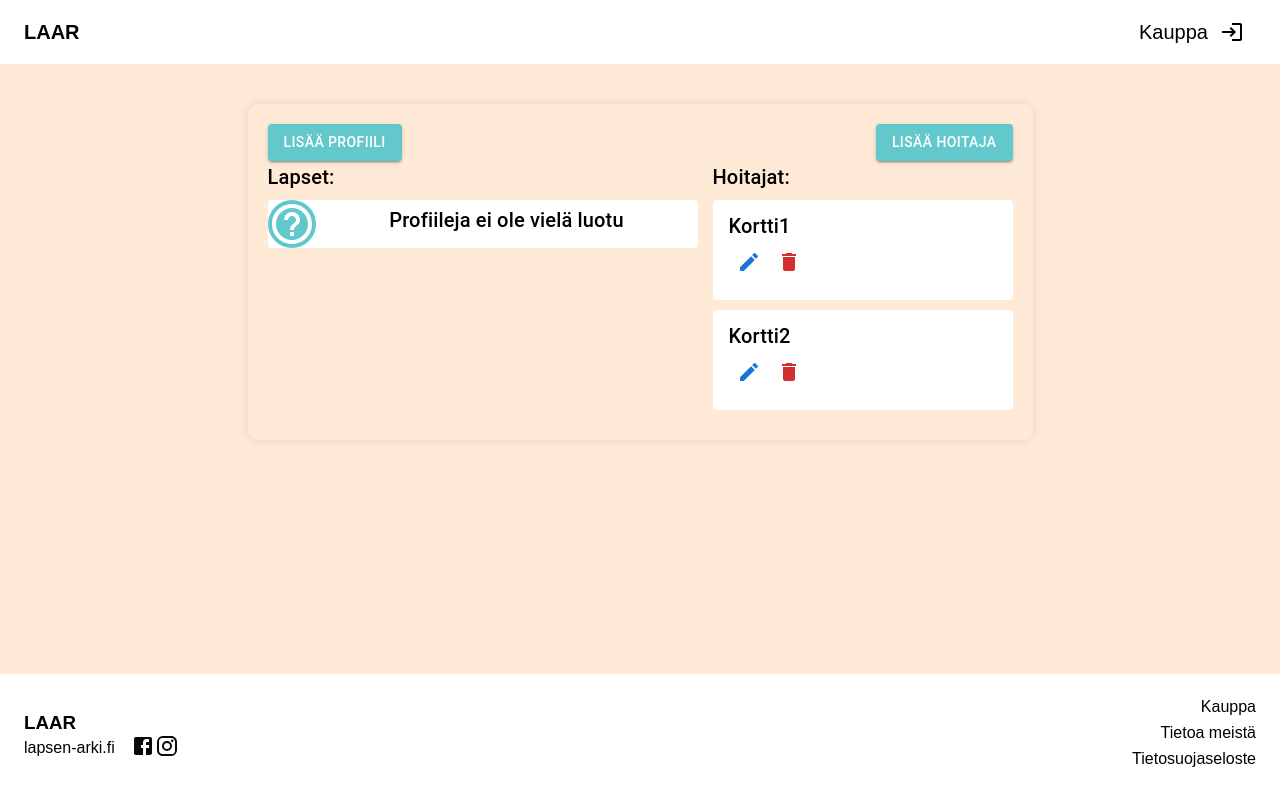
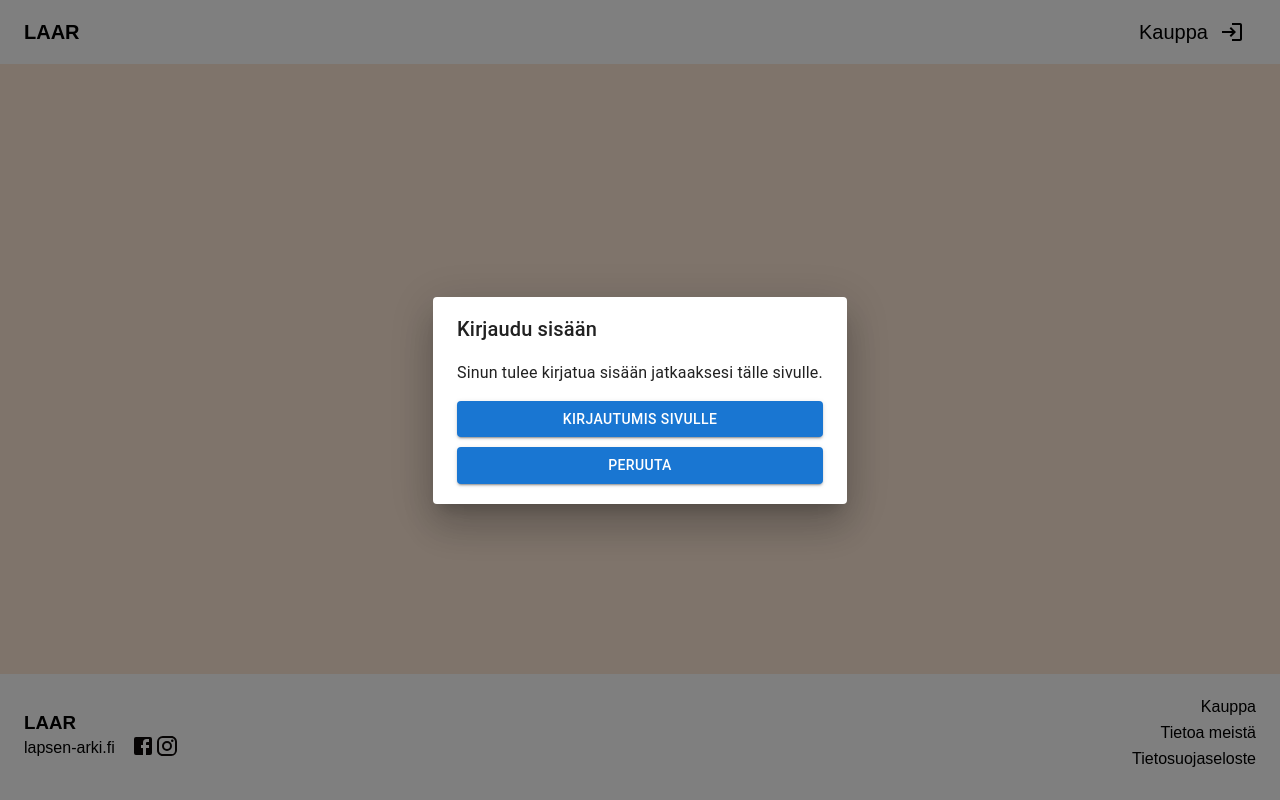
Before and after one commit to Lapsen-Arki/LAAR2, a React (Vite) app in the folder frontend/: page /profile in a window 1280 px wide. Built offline with nearby package versions, Linux system fonts and the light colour scheme.

Commit message:
Implemented new feature: KANBAN-125

```diff
--- a/frontend/package.json
+++ b/frontend/package.json
@@ -22,7 +22,6 @@
     "axios": "^1.6.5",
     "dayjs": "^1.11.10",
     "firebase": "^10.7.2",
-    "n": "^9.2.0",
     "react": "^18.2.0",
     "react-dom": "^18.2.0",
     "react-router-dom": "^6.21.2"
--- a/frontend/src/views/Profile.tsx
+++ b/frontend/src/views/Profile.tsx
@@ -1,23 +1,28 @@
+import React from "react";
 import { useContext, useState, useEffect } from 'react';
 import { useNavigate } from 'react-router-dom';
 import '../styles/Profile.css';
-import Button from '@mui/material/Button';
-import Box from '@mui/material/Box';
-import Card from '@mui/material/Card';
-import CardContent from '@mui/material/CardContent';
-import Typography from '@mui/material/Typography';
-import Avatar from '@mui/material/Avatar';
-import IconButton from '@mui/material/IconButton';
+import {
+  Button,
+  Box,
+  Card,
+  CardContent,
+  Typography,
+  Avatar,
+  IconButton,
+  Tooltip,
+  Dialog,
+  DialogTitle,
+  DialogContent,
+  DialogContentText,
+  DialogActions,
+} from '@mui/material';
+
 import EditIcon from '@mui/icons-material/Edit';
 import DeleteIcon from '@mui/icons-material/Delete';
-import Tooltip from '@mui/material/Tooltip';
-import Dialog from '@mui/material/Dialog';
-import DialogTitle from '@mui/material/DialogTitle';
-import DialogContent from '@mui/material/DialogContent';
-import DialogContentText from '@mui/material/DialogContentText';
-import DialogActions from '@mui/material/DialogActions';
 import HelpOutlineIcon from '@mui/icons-material/HelpOutline';
 
+import PleaseLoginModal from "../components/pleaseLoginModal";
 import { TokenContext } from "../contexts/tokenContext";
 import { getProfiles } from '../api/getProfiles';
 import deleteProfile from '../api/deleteProfile';
@@ -105,7 +110,8 @@ interface ChildProfile {
 }
 
 export default function Profile() {
-  const { idToken } = useContext(TokenContext); // Käytä vain idToken
+  const [openLoginModal, setOpenLoginModal] = React.useState(false);
+  const { idToken } = useContext(TokenContext);
   const navigate = useNavigate();
   const [profiles, setProfiles] = useState<ChildProfile[]>([]);
   const [confirmationDialogOpen, setConfirmationDialogOpen] = useState(false);
@@ -137,6 +143,12 @@ export default function Profile() {
       fetchProfiles();
     }
   }, [idToken]);
+
+  if (!idToken) {
+    return (
+      <PleaseLoginModal open={openLoginModal} setOpen={setOpenLoginModal} />
+    );
+  }
 
   console.log("Renderöidään profiilisivu, profiilit:", profiles);
 
```
Also changed, not shown: 1 other file (tests, documents, lock files or other folders).
